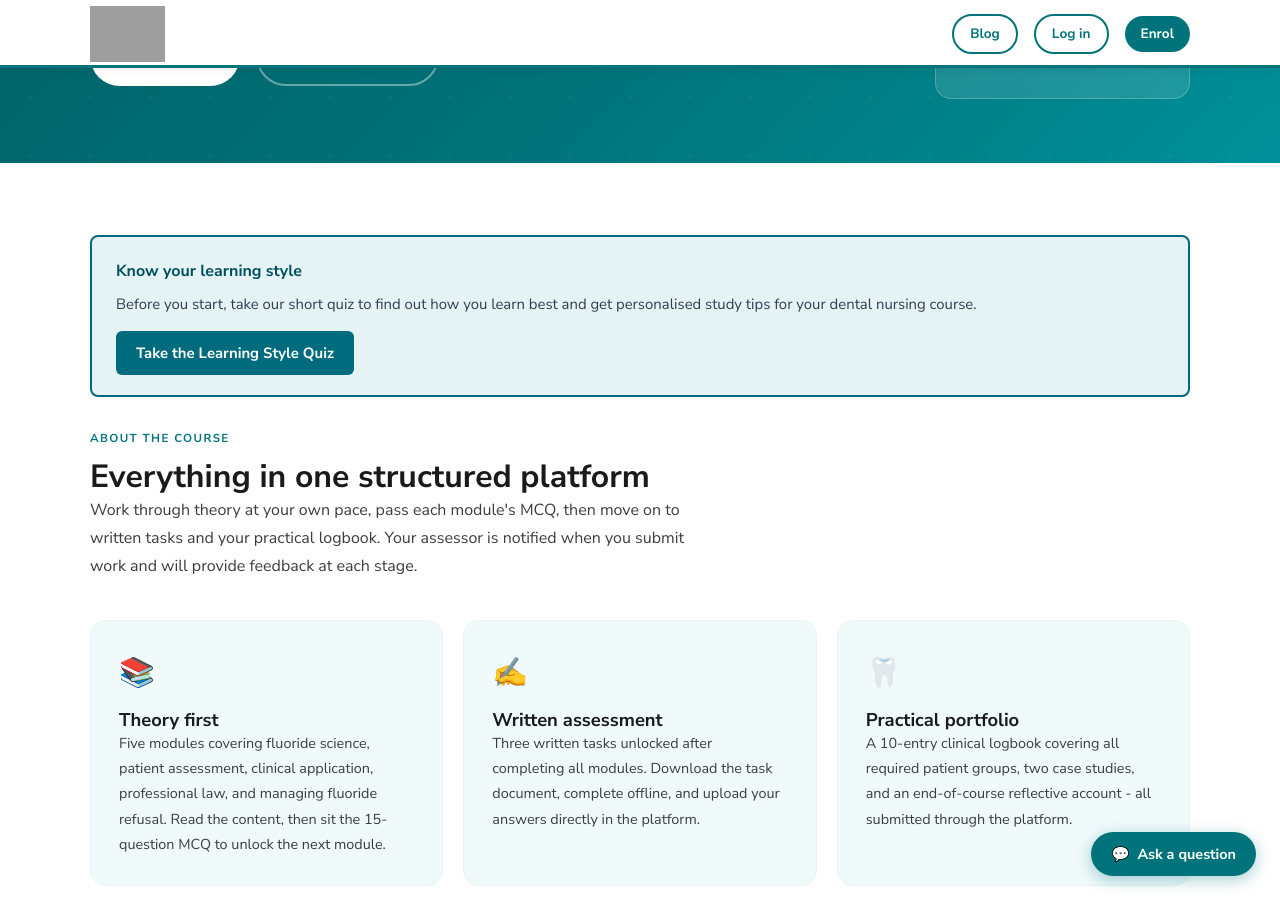
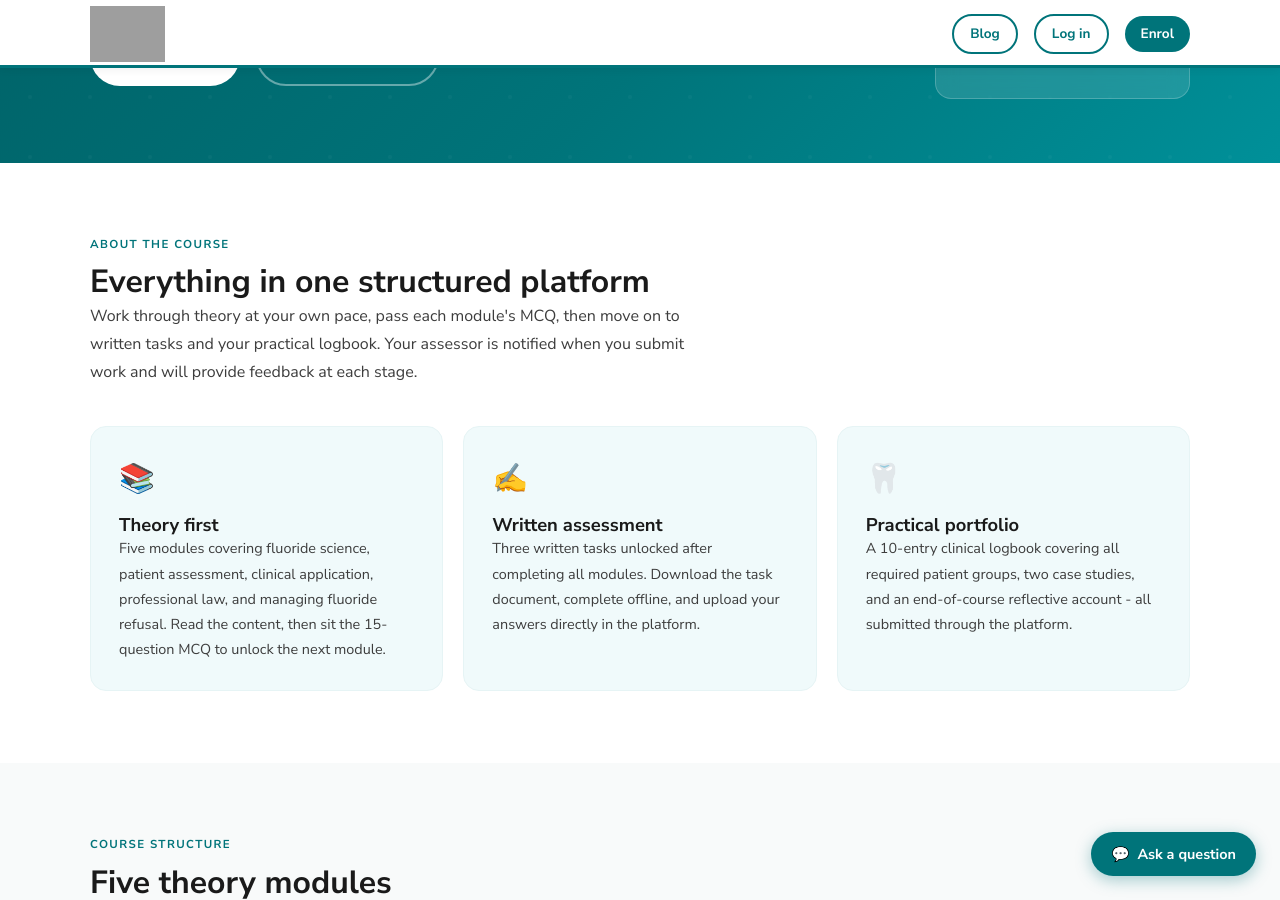
Before and after one commit to dentalnurse/Fluoride, a Jekyll site: the page index.html, which Jekyll copies as it is, in a window 1280 px wide and 900 px high, scrolled down 481 px. Built offline with Jekyll 4.4.1, drawn with Linux system fonts in a browser that asks for light colours; grey boxes are pictures that could not be loaded.

Commit message:
Remove Learning Style Quiz banner

```diff
--- a/index.html
+++ b/index.html
@@ -75,12 +75,6 @@
   <!-- Overview -->
   <section class="section" id="overview">
     <div class="container">
-
-      <div style="background:#E6F3F5;border:2px solid #006B7D;border-radius:8px;padding:20px 24px;margin:0 0 2rem;font-family:inherit;">
-        <p style="margin:0 0 6px;font-weight:700;color:#004F5E;font-size:1rem;">Know your learning style</p>
-        <p style="margin:0 0 14px;color:#2C3E50;font-size:0.93rem;">Before you start, take our short quiz to find out how you learn best and get personalised study tips for your dental nursing course.</p>
-        <a href="https://dentalnurse.github.io/Learningstylequiz/" target="_blank" rel="noopener" style="display:inline-block;background:#006B7D;color:#fff;padding:10px 20px;border-radius:6px;text-decoration:none;font-weight:700;font-size:0.93rem;">Take the Learning Style Quiz</a>
-      </div>
 
       <span class="section-label">About the course</span>
       <div class="section-intro">
```
